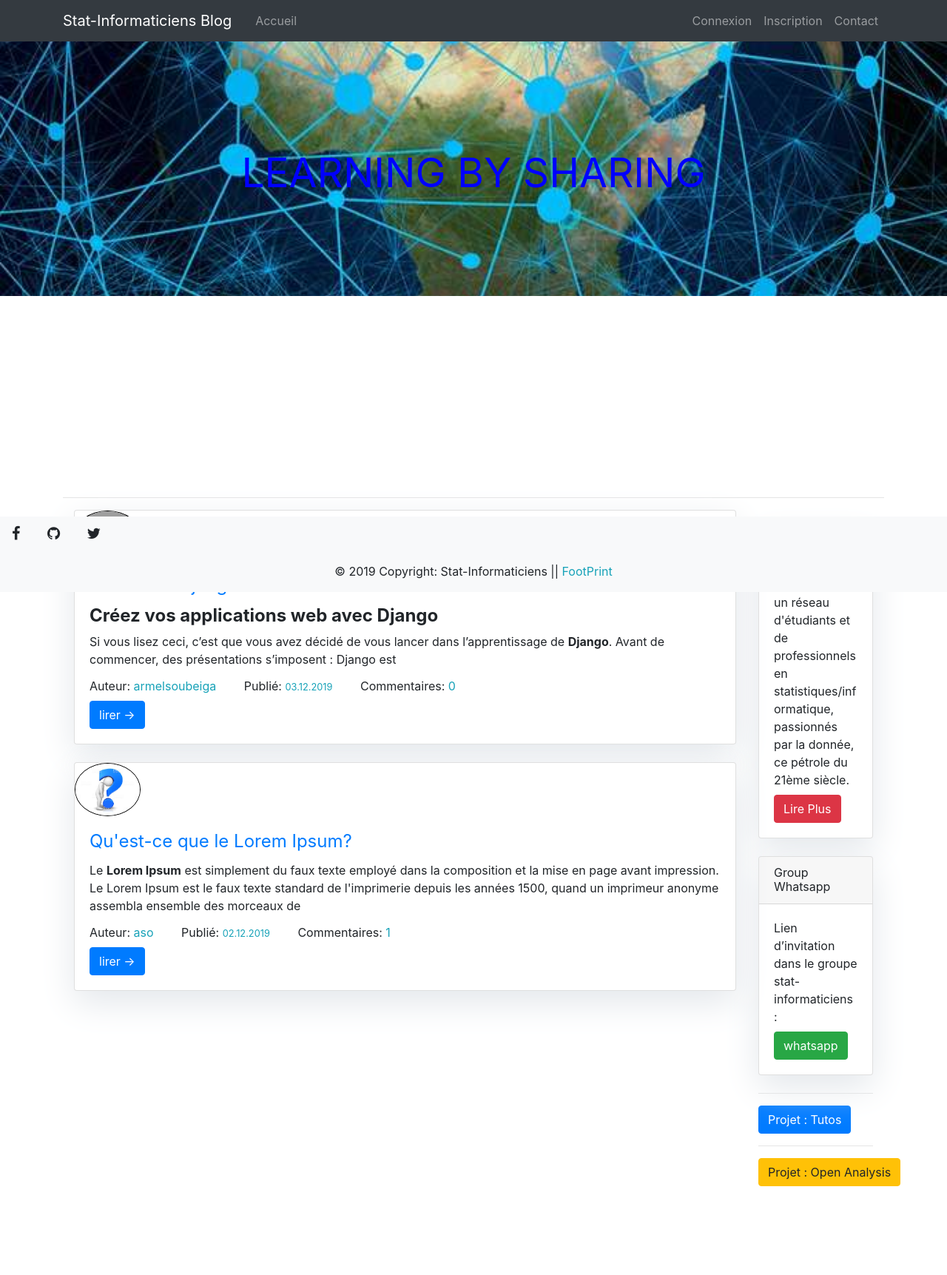
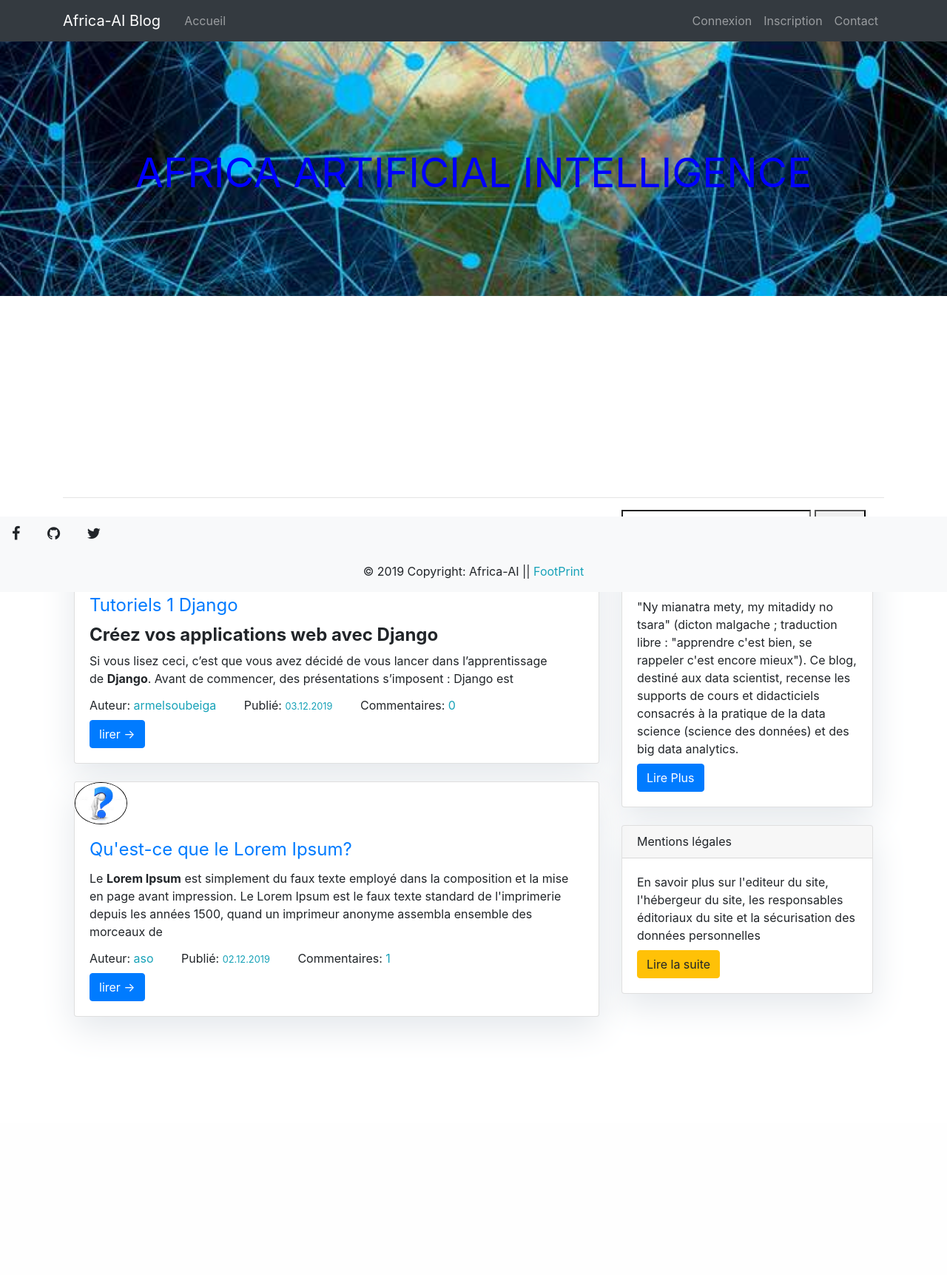
Before and after one commit to armelsoubeiga/blogsi, a Django app: page / in a window 1280 px wide. Shown: the whole page at 74% size. After the commit the page ends 1391 px from the top, so only its background shows below. Run offline with Django 3.2, Linux system fonts and the light colour scheme; data comes from the database, SQL or seed files in the repository; some libraries are stand-ins or nearby versions; grey boxes are pictures that could not be loaded.

Commit message:
Add files via upload

```diff
--- a/blog/templates/blog/base.html
+++ b/blog/templates/blog/base.html
@@ -4,6 +4,15 @@
 <!DOCTYPE html>
 <html lang="fr">
   <head>
+    <!-- Global site tag (gtag.js) - Google Analytics -->
+    <script async src="https://www.googletagmanager.com/gtag/js?id=UA-128994988-1"></script>
+    <script>
+      window.dataLayer = window.dataLayer || [];
+      function gtag(){dataLayer.push(arguments);}
+      gtag('js', new Date());
+      gtag('config', 'UA-128994988-1');
+    </script>
+
     <!-- Required meta tags -->
     <meta charset="utf-8" />
     <meta
@@ -30,7 +39,7 @@
     <link rel="stylesheet" href="{% static 'blog/style.css' %}" />
 
     <!-- Dynamic Title -->
-    <title>{% block title %} Stat-Informaticiens {% endblock %}</title>
+    <title>{% block title %} Africa-AI{% endblock %}</title>
 
   </head>
 
@@ -39,7 +48,7 @@
         <nav class="navbar navbar-expand-md navbar-dark bg-dark fixed-top" role="navigation">
           <div class="container">
             <!-- Navbar heading -->
-            <a class="navbar-brand mr-4" href="{% url 'blog-home' %}">Stat-Informaticiens Blog</a>
+            <a class="navbar-brand mr-4" href="{% url 'blog-home' %}">Africa-AI Blog</a>
             <!-- START Mobile Menu Button -->
             <button
                 class="navbar-toggler"
@@ -82,7 +91,7 @@
       <header class="base-header" style="background-image: url('/static/image/bg-img.jpg')">
         <div class="overlay"></div>
           <div class="post-heading">
-            <h1>Learning by sharing</h1>
+            <h1>Africa Artificial Intelligence</h1>
           </div>
       </header>
       <main class="container" role="main">
@@ -116,7 +125,7 @@
         </div>
         <!-- START Copyright -->
         <div class="footer-copyright text-center py-3">© 2019 Copyright:
-          Stat-Informaticiens ||
+          Africa-AI ||
           <a href="{% url 'blog-impressum' %}" class="text-info">FootPrint</a>
         </div>
         <!-- END Copyright -->
--- a/blog/templates/blog/home.html
+++ b/blog/templates/blog/home.html
@@ -7,14 +7,15 @@
 	<!--<div class="inner">-->
 	{% load static %}
 	<marquee direction="right" onmouseout="this.start()" onmouseover="this.stop()" scrolldelay="1">
-		<a href="https://drive.google.com/open?id=1z2sqOPLL-kOqWt8g0GJljs4YIFnKmOEI" target="_blank"><img src="{% static 'image/LT001.PNG' %}" class="image"></a>
-		<a href="https://drive.google.com/open?id=1en22FjtdHqUBpahTrGgxViHLtjoZIjFR" target="_blank"><img src="{% static 'image/LT002.PNG' %}" class="image"></a>
-		<a href="https://drive.google.com/open?id=1PpDmiwNYsS8PIOSR9GWGBgbhlYbW9IcJ" target="_blank"><img src="{% static 'image/LT003.PNG' %}" class="image"></a>
-		<a href="https://drive.google.com/open?id=1-u-4GWenUb2ZXDMD0wcP9kb1nue076Wa" target="_blank"><img src="{% static 'image/LT004.PNG' %}" class="image"></a>
-		<a href="https://drive.google.com/open?id=1THvyj8unnDJXw2lvMOmhGNT5GrW_DmQq" target="_blank"><img src="{% static 'image/LT005.PNG' %}" class="image"></a>
-		<a href="https://drive.google.com/open?id=1zmZZ0MxVOJEZ0D2QGmchp0gDOmqhy8Bb" target="_blank"><img src="{% static 'image/LT006.PNG' %}" class="image"></a>
-		<a href="https://drive.google.com/open?id=1T0m1R6-V9QD5WNszrrLb9sGt_aLFqTUL" target="_blank"><img src="{% static 'image/LT007.PNG' %}" class="image"></a>
-		<a href="https://drive.google.com/open?id=1ss4BDsBGDjlmURgk5KxyVqVuiEeGwiFS" target="_blank"><img src="{% static 'image/LT009.PNG' %}" class="image"></a>
+		<a href="http://blog.kaggle.com/" target="_blank"><img src="{% static 'image/LT001.png' %}" class="image"></a>
+		<a href="http://www.dssgfellowship.org//blog/" target="_blank"><img src="{% static 'image/LT002.png' %}" class="image"></a>
+		<a href="https://www.datacamp.com/community/blog" target="_blank"><img src="{% static 'image/LT003.png' %}" class="image"></a>
+		<a href="https://www.codementor.io/community/topic/data-science" target="_blank"><img src="{% static 'image/LT004.png' %}" class="image"></a>
+		<a href="https://www.dataversity.net/category/blogs/" target="_blank"><img src="{% static 'image/LT005.png' %}" class="image"></a>
+		<a href="https://www.dataplusscience.com/insights.html" target="_blank"><img src="{% static 'image/LT006.png' %}" class="image"></a>
+		<a href="https://datasciencedojo.com/blog/" target="_blank"><img src="{% static 'image/LT007.png' %}" class="image"></a>
+		<a href="https://blog.datarobot.com/" target="_blank"><img src="{% static 'image/LT008.png' %}" class="image"></a>
+		<a href="https://stackoverflow.com/" target="_blank"><img src="{% static 'image/LT009.png' %}" class="image"></a>
 	</marquee>
 	<!--</div>-->
 <hr><div></div>
@@ -36,34 +37,31 @@ margin-left: 25px;
 </style>
 
 <!-- Sidebar Widgets Column -->
-<div class="col-xs-6 col-md-2 float-right ">
+<div class="col-xs-6 col-md-4 float-right ">
+<form class="add_your_class">
+    <input class="add_your_class" type="search" placeholder="Search.." name="search">
+    <button class="add_your_class" type="submit"> Search </button>
+</form>
 <div class="card my-4">
     <h5 class="card-header">A Propos</h5>
     <div class="card-body">
-        <p class="card-text"> Nous sommes un réseau d'étudiants et de professionnels en statistiques/informatique, passionnés par la donnée, ce pétrole du 21ème siècle.</p>
-        <a href="https://statinf.wixsite.com/openanalysis/a-propos"
-           class="btn btn-danger">Lire Plus</a>
+        <p class="card-text"> "Ny mianatra mety, my mitadidy no tsara" (dicton malgache ; traduction libre : "apprendre c'est bien, se rappeler c'est encore mieux"). Ce blog, destiné aux data scientist, recense les supports de cours et didacticiels consacrés à la pratique de la data science (science des données) et des big data analytics.</p>
+        <a href="https://drive.google.com/file/d/14yHABtcu69EGn0Dor7LYAvQIwPmDyNd7/view?usp=sharing" target="_blank"
+           class="btn btn-primary">Lire Plus</a>
     </div>
 </div>
 <div class="card my-4">
-    <h5 class="card-header">Group Whatsapp</h5>
+    <h5 class="card-header">Mentions légales</h5>
     <div class="card-body">
-        <p class="card-text">Lien d’invitation dans le groupe stat-informaticiens :</p>
-        <a href="https://chat.whatsapp.com/JXv21kpDxp90LjZ4GZF1YN"
-           class="btn btn-success">whatsapp</a>
+        <p class="card-text">En savoir plus sur l'editeur du site, l'hébergeur du site, les responsables éditoriaux du site et la sécurisation des données personnelles</p>
+        <a href="https://drive.google.com/file/d/1LetV2jwNzZ43lW02c-UAIHwZsvcXdn8w/view?usp=sharing" target="_blank"
+           class="btn btn-warning">Lire la suite</a>
     </div>
 </div>
-<hr>
-<a href="https://drive.google.com/open?id=1KkPYtnJQ0l4VT89kVF5c8YEb_Q3FbZ-K"
-           class="btn btn-primary">Projet : Tutos </a>
-<div></div><div></div>
-<hr>
-<a href="https://drive.google.com/open?id=1N5x8ixv74nWFNwW4DJ9m4LVoYrkJNfEt"
-           class="btn btn-warning">Projet : Open Analysis</a>
-</div>
+</div><br>
 {% endblock sidebar %}
   {% for post in posts %}
-  	<div class="col-xs-12 col-md-10 mt-3 left">
+  	<div class="col-xs-12 col-md-8 mt-3 left">
             <div class="card mb-4">
             	<img src="{{ post.author.profile.image.url }}" alt="author"  class="rounded-circle blog-content__img"/>
                 <div class="card-body">
```
